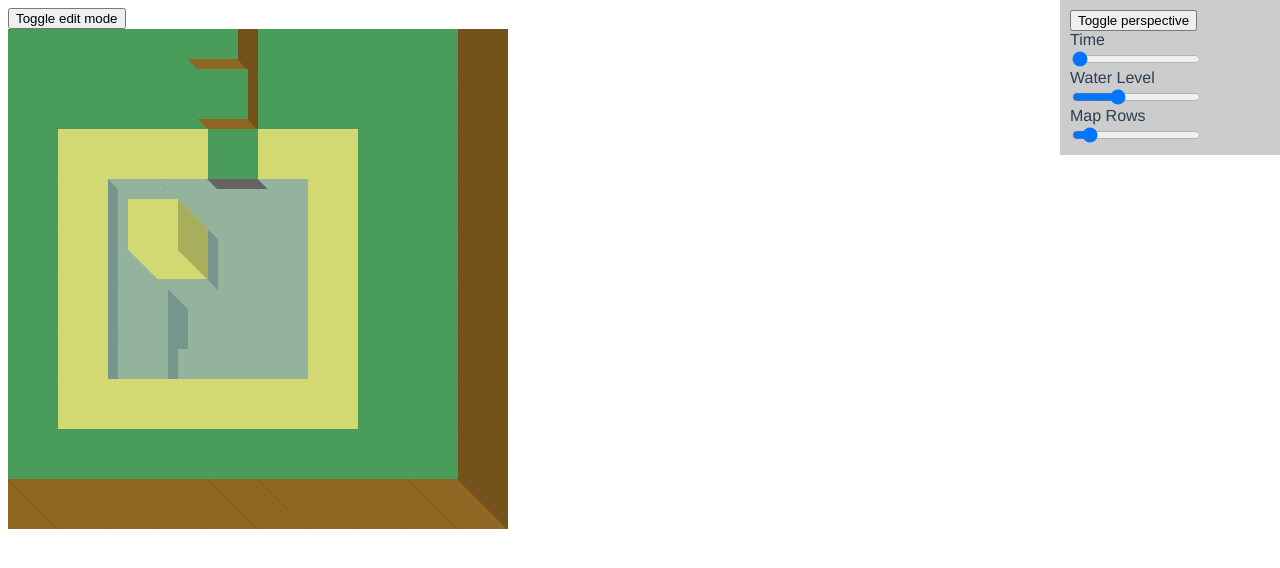
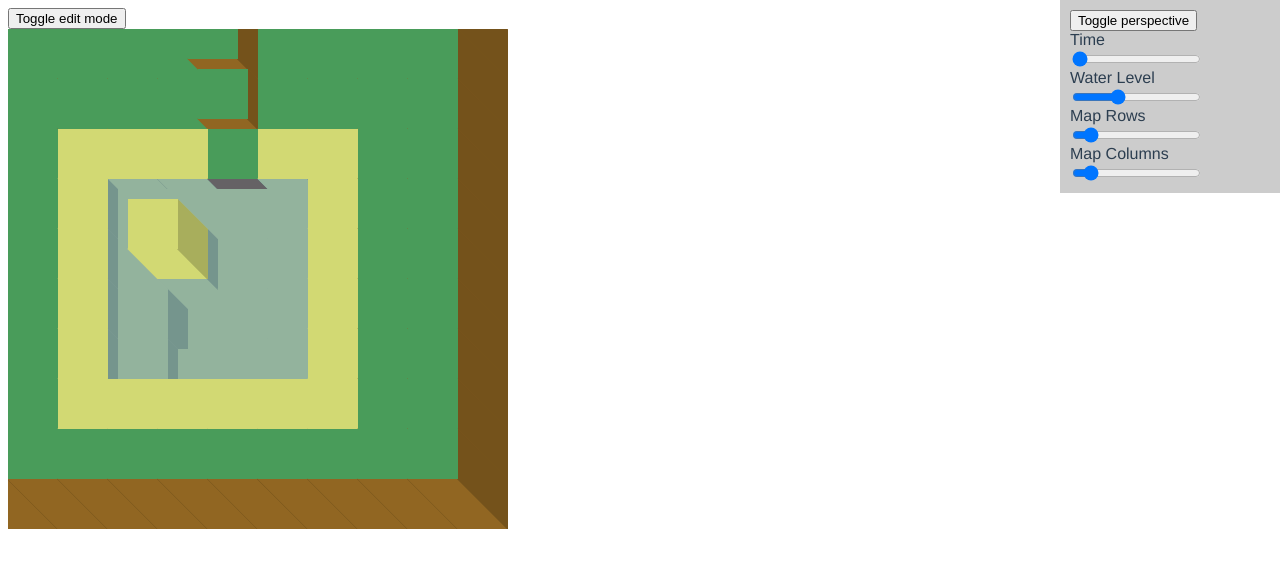
Before and after one commit to strux/isometric-fun, a Vue app: page / in a window 1280 px wide. Shown: the top 568 px of the page. Built offline with nearby package versions, Linux system fonts and the light colour scheme.

Commit message:
Adds column add/remove to tools

```diff
--- a/src/components/EditTools.vue
+++ b/src/components/EditTools.vue
@@ -6,7 +6,9 @@
     <label for="waterLevel">Water Level</label>
     <input id="waterLevel" type="range" min="0" max="9" v-bind:value="tileData.waterLevel" v-on:change="$emit('set-water-level', $event.target.value)">
     <label for="rows">Map Rows</label>
-    <input id="rows" type="range" min="1" max="100" v-bind:value="tileData.height" v-on:change="updateRows">
+    <input id="rows" type="range" min="0" max="100" v-bind:value="tileData.height" v-on:change="updateRows">
+    <label for="columns">Map Columns</label>
+    <input id="columns" type="range" min="0" max="100" v-bind:value="tileData.width" v-on:change="updateColumns">
   </div>
 </template>
 
@@ -36,17 +38,35 @@ export default {
   methods: {
     updateRows(event) {
       let totalRows = parseInt(event.target.value)
-      let rowCount = totalRows - this.tileData.height
-      let tileCount = rowCount * this.tileData.width
-      this.localTileData.height = totalRows
-      if(rowCount > 0) {
-        let newTiles = Array(tileCount).fill({ ...tileDict['d'], elevation: this.tileData.waterLevel })
+      let newRowCount = totalRows - this.tileData.height
+      let newTileCount = newRowCount * this.tileData.width
+      if (newRowCount > 0) {
+        let newTiles = Array(newTileCount).fill({ ...tileDict['d'], elevation: this.tileData.waterLevel })
           this.localTileData.tiles.push(...newTiles)
       } else {
-        this.localTileData.tiles.splice(tileCount, -tileCount)
+        this.localTileData.tiles.splice(newTileCount, -newTileCount)
       }
+      this.localTileData.height = totalRows
       this.$emit('set-tile-data', this.localTileData)
+    },
+    updateColumns(event) {
+      let totalColumns = parseInt(event.target.value)
+      let newColumnCount = totalColumns - this.tileData.width
+      if (newColumnCount > 0) {
+        for (let i=0; i<this.localTileData.height; i++) {
+          let newTiles = Array(newColumnCount).fill({ ...tileDict['d'], elevation: this.tileData.waterLevel })
+          let index = this.localTileData.width * (i + 1) + (newColumnCount * i)
+          this.localTileData.tiles.splice(index+1, 0, ...newTiles)
         }
+      } else {
+        for (let i=0; i<this.localTileData.height; i++) {
+          let index = this.localTileData.width * (i + 1) + (newColumnCount * i)
+          this.localTileData.tiles.splice(index+1, -newColumnCount)
+        }
+      }
+      this.localTileData.width = totalColumns
+      this.$emit('set-tile-data', this.localTileData)
+    },
   },
 }
 </script>
```
Lines whose indentation alone changed are shown as unchanged.
